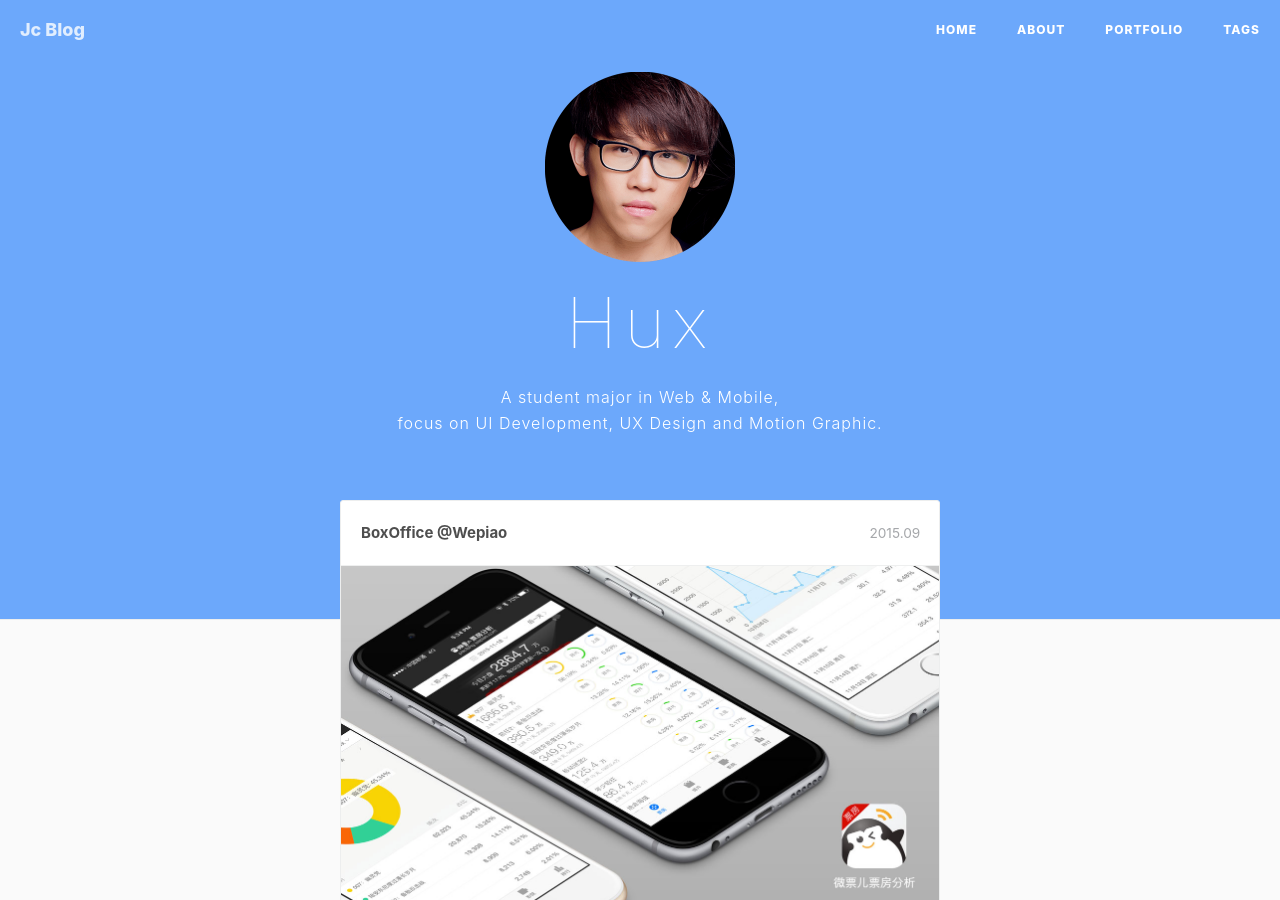
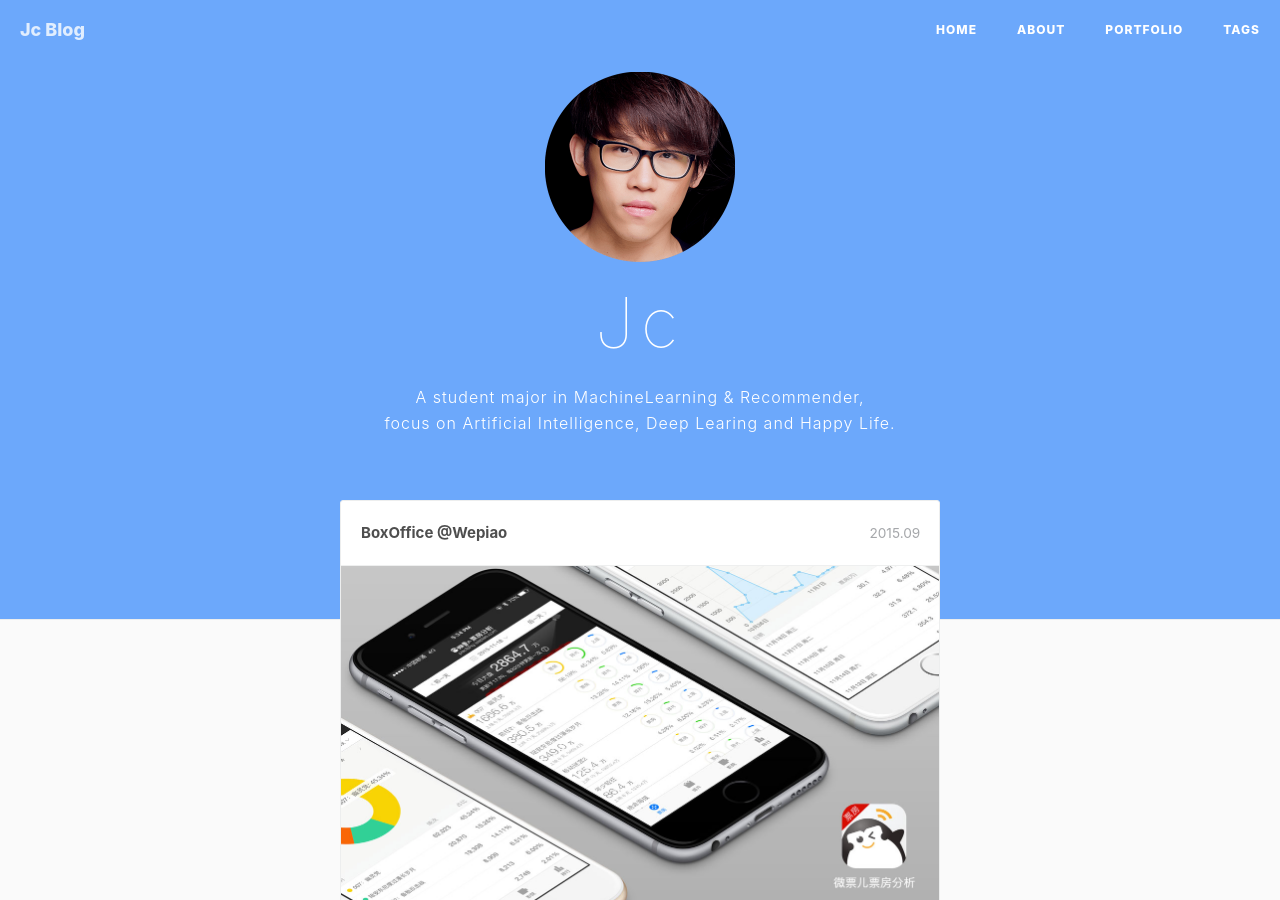
Before and after one commit to wangjiachun/wangjiachun.github.io, a Jekyll site: the page built from portfolio/index.html, in a window 1280 px wide and 900 px high. Built offline with Jekyll 4.4.1, drawn with Linux system fonts in a browser that asks for light colours; nearby versions of some CDN libraries; comment, search, counter and statistics services are not loaded.

Commit message:
Update index.html

```diff
--- a/portfolio/index.html
+++ b/portfolio/index.html
@@ -17,9 +17,9 @@ layout: default
 		<div class="container" style="margin:0;padding:0;width:100%;">
 			<header>
 				<img width="190" height="190" src="images/hux_avatar.png">
-				<h1>Hux</h1>
-				<p>A student major in Web & Mobile,<br>
-					focus on UI Development, UX Design and Motion Graphic.</p>
+				<h1>Jc</h1>
+				<p>A student major in MachineLearning & Recommender,<br>
+					focus on Artificial Intelligence, Deep Learing and Happy Life.</p>
 			</header>
 			<div class="main">
 				<ul class="cbp_tmtimeline">
```
